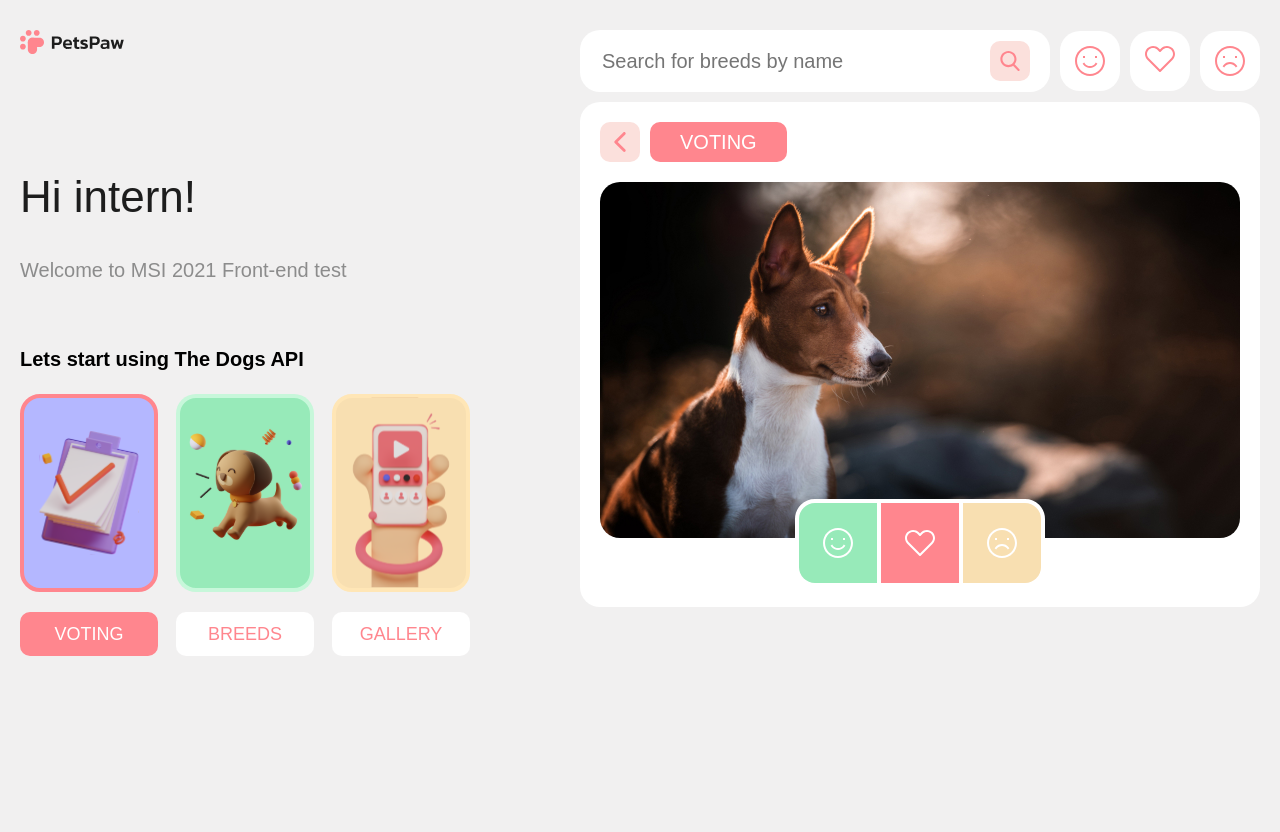
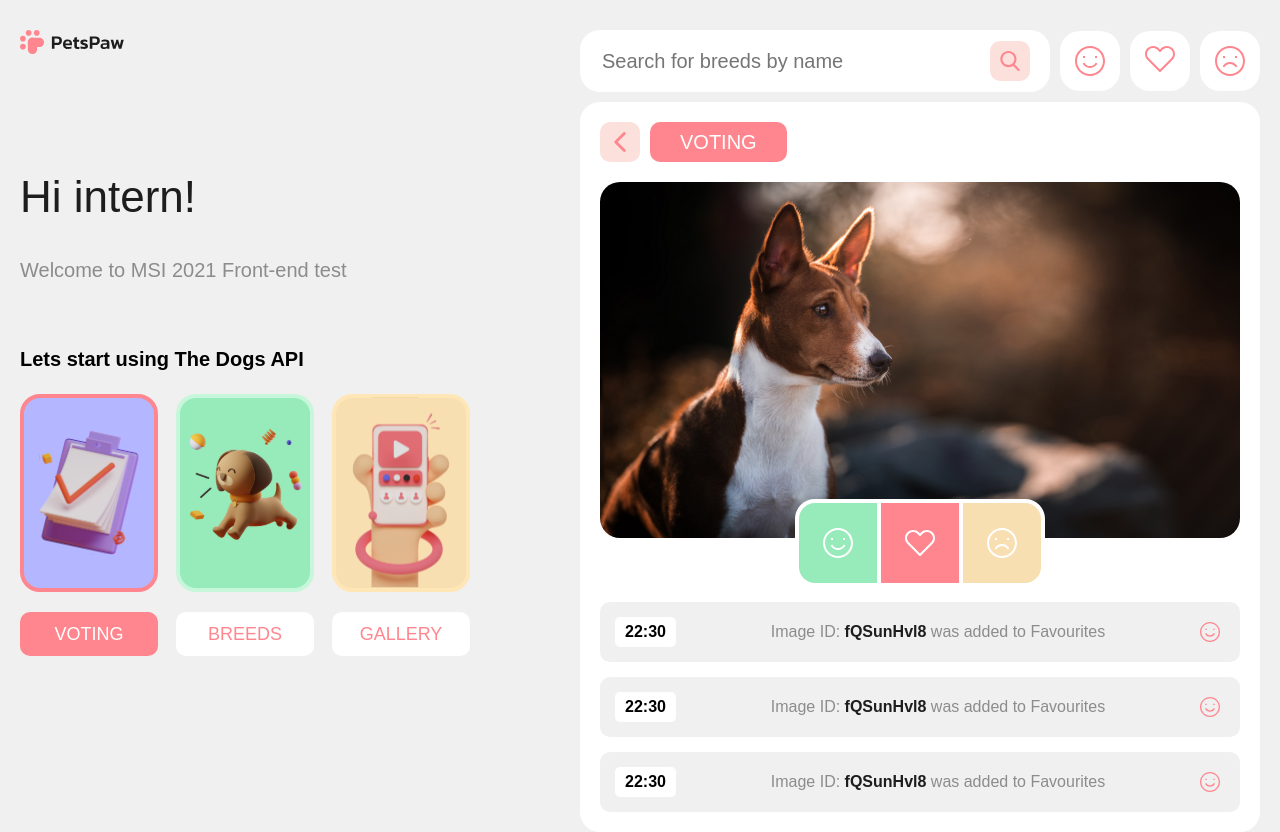
Before and after one commit to hel1yeah/MSI-2021-Vue.js, a Vue app in the folder test-intern/: page / in a window 1280 px wide. Both pictures are taken after a click on the button "VOTING". Before the commit the page ends 800 px from the top, so only its background shows below. Built offline with nearby package versions, Linux system fonts and the light colour scheme.

Commit message:
finish markup voting template

```diff
--- a/test-intern/src/components/Voting.vue
+++ b/test-intern/src/components/Voting.vue
@@ -68,9 +68,9 @@
         </div>
       </div>
     </div>
-    <div class="actions-wrapper">
-      <div class="actions__user">
-        <button class="actions__button-back">
+    <div class="action-wrapper">
+      <div class="photo__dog">
+        <button class="button-close-component">
           <svg
             width="12"
             height="20"
@@ -91,7 +91,7 @@
           alt="dog"
         />
         <div class="voting__content--attitude-wrapper">
-          <div class="voting__content--attitude actions__attitude--likes">
+          <div class="voting__content--attitude photo__attitude--likes">
             <svg
               width="30"
               height="30"
@@ -105,7 +105,7 @@
               />
             </svg>
           </div>
-          <div class="voting__content--attitude actions__attitude--favourites">
+          <div class="voting__content--attitude photo__attitude--favourites">
             <svg
               width="30"
               height="26"
@@ -119,7 +119,7 @@
               />
             </svg>
           </div>
-          <div class="voting__content--attitude actions__attitude--dislikes">
+          <div class="voting__content--attitude photo__attitude--dislikes">
             <svg
               width="30"
               height="30"
@@ -133,6 +133,45 @@
               />
             </svg>
           </div>
+        </div>
+      </div>
+      <div class="action-user">
+        <div class="action-user__time">22:30</div>
+        <div class="action-user__description">
+          Image ID: <span>fQSunHvl8</span> was added to Favourites
+        </div>
+        <div class="action-user__attitude">
+          <img
+            class="action-user__attitude"
+            src="./../assets/images/insignia/like.svg"
+            alt=""
+          />
+        </div>
+      </div>
+      <div class="action-user">
+        <div class="action-user__time">22:30</div>
+        <div class="action-user__description">
+          Image ID: <span>fQSunHvl8</span> was added to Favourites
+        </div>
+        <div class="action-user__attitude">
+          <img
+            class="action-user__attitude"
+            src="./../assets/images/insignia/like.svg"
+            alt=""
+          />
+        </div>
+      </div>
+      <div class="action-user">
+        <div class="action-user__time">22:30</div>
+        <div class="action-user__description">
+          Image ID: <span>fQSunHvl8</span> was added to Favourites
+        </div>
+        <div class="action-user__attitude">
+          <img
+            class="action-user__attitude"
+            src="./../assets/images/insignia/like.svg"
+            alt=""
+          />
         </div>
       </div>
     </div>
@@ -235,17 +274,17 @@ export default {
 }
 .attitude__dislikes--img {
 }
-.actions-wrapper {
+.action-wrapper {
   background-color: var(--while-color);
   padding: 20px;
   border-radius: 20px;
 }
-.actions__user {
+.photo__dog {
   display: flex;
   align-items: center;
   margin: 0 0 20px 0;
 }
-.actions__button-back {
+.button-close-component {
   background-color: var(--hover-color);
   width: 40px;
   height: 40px;
@@ -282,7 +321,6 @@ export default {
 }
 
 .voting__content {
-
 }
 .voting__content-img {
   border-radius: 20px;
@@ -292,7 +330,7 @@ export default {
   width: 250px;
   position: relative;
   z-index: 3;
-  margin: -44px auto 0 auto ;
+  margin: -44px auto 0 auto;
   border-radius: 20px;
   overflow: hidden;
   background-color: #fff;
@@ -301,7 +339,6 @@ export default {
   display: flex;
   align-items: center;
   justify-content: center;
-
 }
 .voting__content--attitude {
   display: flex;
@@ -313,37 +350,66 @@ export default {
   width: 80px;
   height: 80px;
 
-
   fill: var(--while-color);
 
-  &:not(:last-child){
-      margin: 0 4px 0 0;
+  &:not(:last-child) {
+    margin: 0 4px 0 0;
   }
 
-  transition: .6s;
-
+  transition: 0.6s;
 }
 
-.actions__attitude--likes {
+.photo__attitude--likes {
   background-color: var(--grean-card-color);
-    &:hover{
+  &:hover {
     background-color: rgb(208, 250, 225);
-    fill: #97EAB9;
+    fill: #97eab9;
   }
 }
-.actions__attitude--favourites {
+.photo__attitude--favourites {
   background-color: var(--pink-color);
-    &:hover{
+  &:hover {
     background-color: #ffadb2;
     fill: var(--pink-color);
   }
 }
-.actions__attitude--dislikes {
+.photo__attitude--dislikes {
   background-color: var(--orange-card-color);
-    &:hover{
+  &:hover {
     background-color: rgb(248, 223, 177);
-    fill: #FFD280;
-
+    fill: #ffd280;
   }
 }
+
+.action-user {
+  max-width: 100%;
+  background-color: var(--main-color);
+  padding: 15px 20px 15px 15px;
+  margin: 15px 0 0;
+  border-radius: 10px;
+  display: flex;
+  align-items: center;
+  justify-content: space-between;
+}
+.action-user__time {
+  background-color: var(--while-color);
+  padding: 3px 10px;
+  font-weight: 600;
+  font-size: 16px;
+  line-height: 24px;
+  border-radius: 5px;
+}
+.action-user__description {
+  font-size: 16px;
+  line-height: 24px;
+  color: var(--gray-color);
+  & span {
+    color: var(--black-color);
+    font-weight: 600;
+  }
+}
+.action-user__attitude {
+  width: 20px;
+  height: 20px;
+}
 </style>
```
